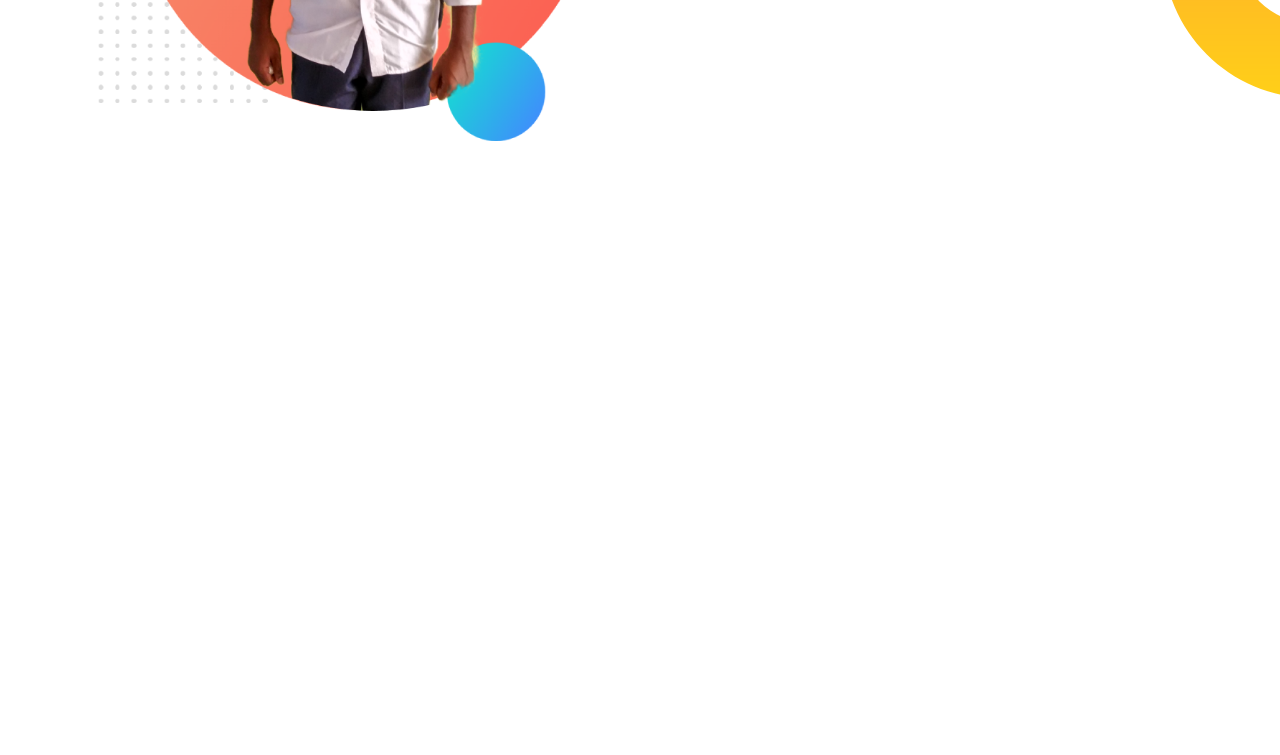
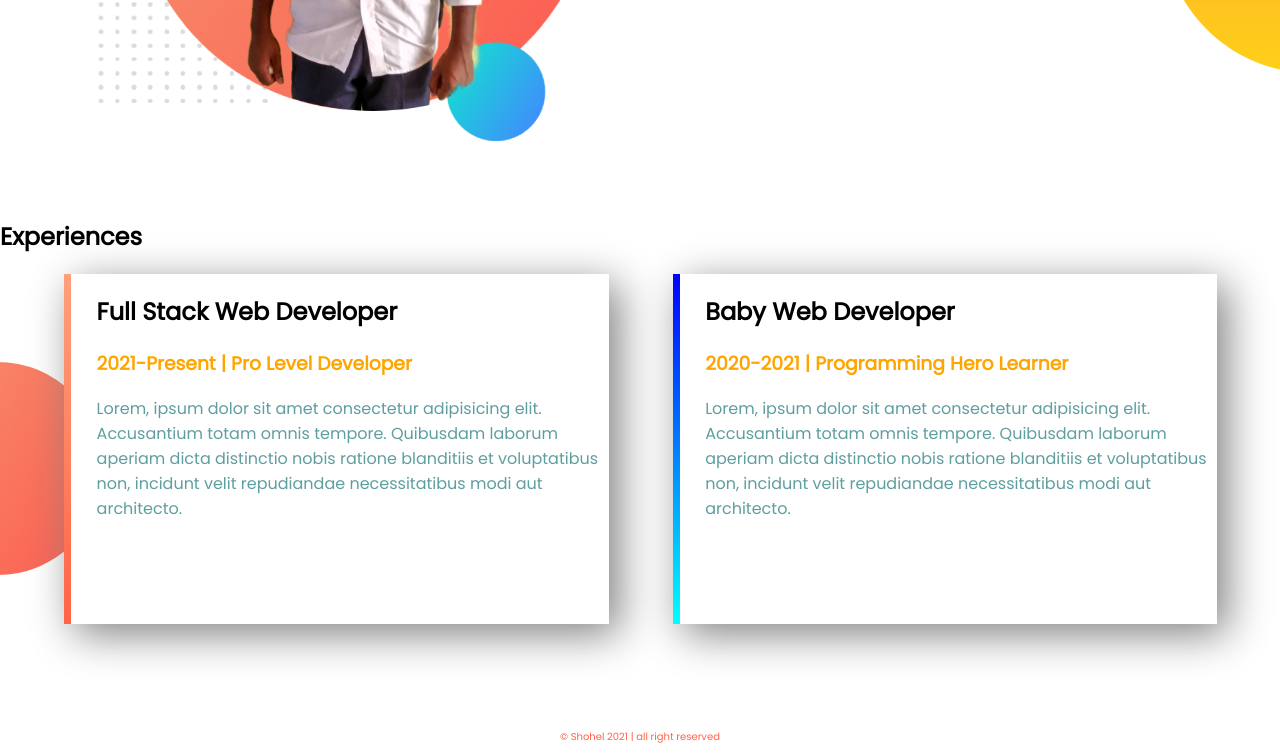
Before and after one commit to shohel2000/web-portfolio, a plain HTML site: page index.html in a window 1280 px wide. Shown: the part 951-1706 px from the top of the page. Before the commit the page ends 1200 px from the top, so only its background shows below. Drawn offline with Linux system fonts and the light colour scheme.

Commit message:
complete

```diff
--- a/index.html
+++ b/index.html
@@ -12,7 +12,7 @@
     <section class="header_part">
         <div class="half-width">
             <h1>Welcome To</h1>
-        <h1><span class="myNameColor">Shohel</span> Website</h1>
+        <h1><span class="orange-highlight">Shohel</span> Website</h1>
         <h3>Hello I'm Web Developer.</h3>
         <p>Lorem ipsum, dolor sit amet consectetur adipisicing elit. Beatae veritatis harum laborum. Labore impedit id minus rem dolorem ullam quam laudantium cupiditate sed beatae alias sapiente, doloremque natus voluptates pariatur eius, qui odio? In, doloremque blanditiis nesciunt alias natus ipsa asperiores accusantium! Voluptatem, soluta. Ab beatae quidem quibusdam cum doloremque.</p>
         <a class="link-button" target="_blank" href="www.kisoekta.com">HIRE ME</a>
@@ -37,5 +37,21 @@
         </div>
 
     </section>
+    <section class="experience_part">
+        <h2>Experiences</h2>
+        <div id="full-stack" class="half-width single_exp">
+            <h2>Full Stack Web Developer</h2>
+            <h3 class="orange-highlight">2021-Present | Pro Level Developer</h3>
+            <p>Lorem, ipsum dolor sit amet consectetur adipisicing elit. Accusantium totam omnis tempore. Quibusdam laborum aperiam dicta distinctio nobis ratione blanditiis et voluptatibus non, incidunt velit repudiandae necessitatibus modi aut architecto.</p>
+        </div>
+        <div id="baby_dev" class="half-width single_exp">
+            <h2>Baby Web Developer</h2>
+            <h3 class="orange-highlight">2020-2021 | Programming Hero Learner</h3>
+            <p>Lorem, ipsum dolor sit amet consectetur adipisicing elit. Accusantium totam omnis tempore. Quibusdam laborum aperiam dicta distinctio nobis ratione blanditiis et voluptatibus non, incidunt velit repudiandae necessitatibus modi aut architecto.</p>
+        </div>
+    </section>
+    <footer>
+        <p>&copy Shohel 2021 | all right reserved</p>
+    </footer>
 </body>
 </html>
--- a/style.css
+++ b/style.css
@@ -5,7 +5,7 @@ body{
 h1{
     font-size: 50px;
 }
-.myNameColor{
+.orange-highlight{
     color: orange;
 }
 .header_part{
@@ -24,7 +24,7 @@ h1{
 p{
     color: cadetblue;
 }
-section{
+.header_part{
     height: 500px;
     padding-bottom: 100px;
 }
@@ -37,7 +37,36 @@ section{
     font-weight: 700;
 }
 .dream_part{
+    height: 500px;
     background-image: url("images/dream-bg.png");
     background-repeat: no-repeat;
     background-position: right;
+    padding-bottom: 50px;
+
 }
+.experience_part{
+    height: 500px;
+    background-image: url("images/exp-bg.png");
+    background-repeat: no-repeat;
+    background-position: left;
+}
+.single_exp{
+    box-shadow: 10px 10px 40px gray;
+    height: 70%;
+    background-color: white;
+}
+#full-stack{
+    border-left: 7px solid;
+    border-image: linear-gradient(180deg, lightsalmon, tomato);
+    border-image-slice: 1;
+}
+#baby_dev{
+    border-left: 7px solid;
+    border-image: linear-gradient(180deg, blue, cyan);
+    border-image-slice: 1;
+}
+footer p{
+    text-align: center;
+    color: tomato;
+    font-size: 10px;
+}
```
